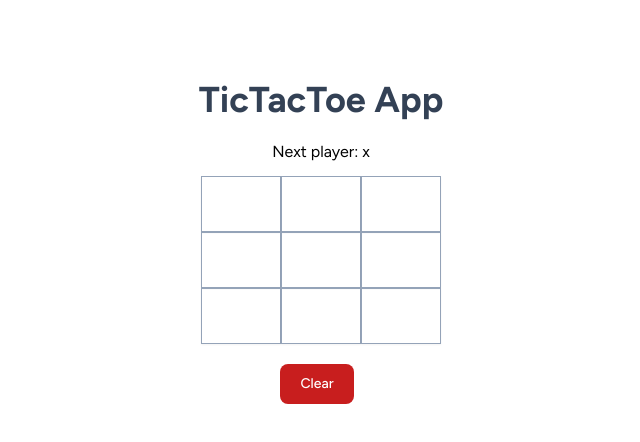
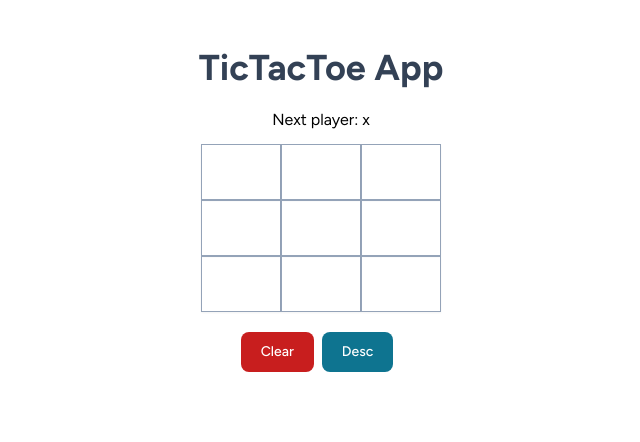
Before and after one commit to abelyoshuara/tictactoe-app, a React (Vite) app: page / in a window 1280 px wide. Shown: the top 442 px of the page, without its empty margins (319-959 px from the left). Built offline with nearby package versions, Linux system fonts and the light colour scheme.

Commit message:
add sorting feature

```diff
--- a/src/App.tsx
+++ b/src/App.tsx
@@ -6,6 +6,7 @@ function App() {
   const [history, setHistory] = useState<(string[] | null[])[]>([
     Array(9).fill(null),
   ]);
+  const [isDescOrdered, setIsDescOrdered] = useState<boolean>(false);
   const [currentMove, setCurrentMove] = useState<number>(0);
   const xIsNext: boolean = currentMove % 2 === 0;
   const currentSquares: string[] | null[] =
@@ -39,8 +40,8 @@ function App() {
 
   return (
     <>
-      <div className="container">
-        <h1 className="text-slate-700 text-4xl font-bold text-center mt-20">
+      <div className="container my-12">
+        <h1 className="text-slate-700 text-4xl font-bold text-center">
           TicTacToe App
         </h1>
 
@@ -60,11 +61,19 @@ function App() {
             >
               Clear
             </button>
+            <button
+              type="button"
+              className="text-white bg-cyan-700 hover:bg-cyan-800 focus:ring-4 focus:ring-cyan-300 font-medium rounded-lg text-sm px-5 py-2.5 me-2 mb-2 dark:bg-cyan-600 dark:hover:bg-cyan-700 focus:outline-none dark:focus:ring-cyan-800"
+              onClick={() => setIsDescOrdered((prevState) => !prevState)}
+            >
+              {isDescOrdered ? "Asc" : "Desc"}
+            </button>
           </div>
           <History
             moves={history}
             onJumpTo={handleJumpTo}
             currentMove={currentMove}
+            isDescOrdered={isDescOrdered}
           />
         </div>
       </div>
--- a/src/components/History.tsx
+++ b/src/components/History.tsx
@@ -2,16 +2,22 @@ interface HistoryProps {
   moves: (string[] | null[])[];
   onJumpTo: (move: number) => void;
   currentMove: number;
+  isDescOrdered: boolean;
 }
 
 export default function History({
   moves,
   onJumpTo,
   currentMove,
+  isDescOrdered,
 }: HistoryProps) {
-  return (
-    <ol className="mx-auto w-96 text-center grid grid-cols-3 gap-1 mt-8">
-      {moves.map((_squares, move) => {
+  const elements = [];
+
+  const startMove = isDescOrdered ? moves.length - 1 : 0;
+  const endMove = isDescOrdered ? -1 : moves.length;
+  const increment = isDescOrdered ? -1 : 1;
+
+  for (let move = startMove; move !== endMove; move += increment) {
     let message = `Move #${move}`;
     if (move === 0) {
       message = `Go to game start`;
@@ -21,7 +27,7 @@ export default function History({
       message = `Go to move #${move}`;
     }
 
-        return (
+    elements.push(
       <li key={move} className={`${move === 0 ? "col-span-3" : ""}`}>
         <button
           type="button"
@@ -32,9 +38,13 @@ export default function History({
         >
           {message}
         </button>
-          </li>
+      </li>,
     );
-      })}
+  }
+
+  return (
+    <ol className="mx-auto w-96 text-center grid grid-cols-3 gap-1 mt-8">
+      {elements}
     </ol>
   );
 }
```
Lines whose indentation alone changed are shown as unchanged.
